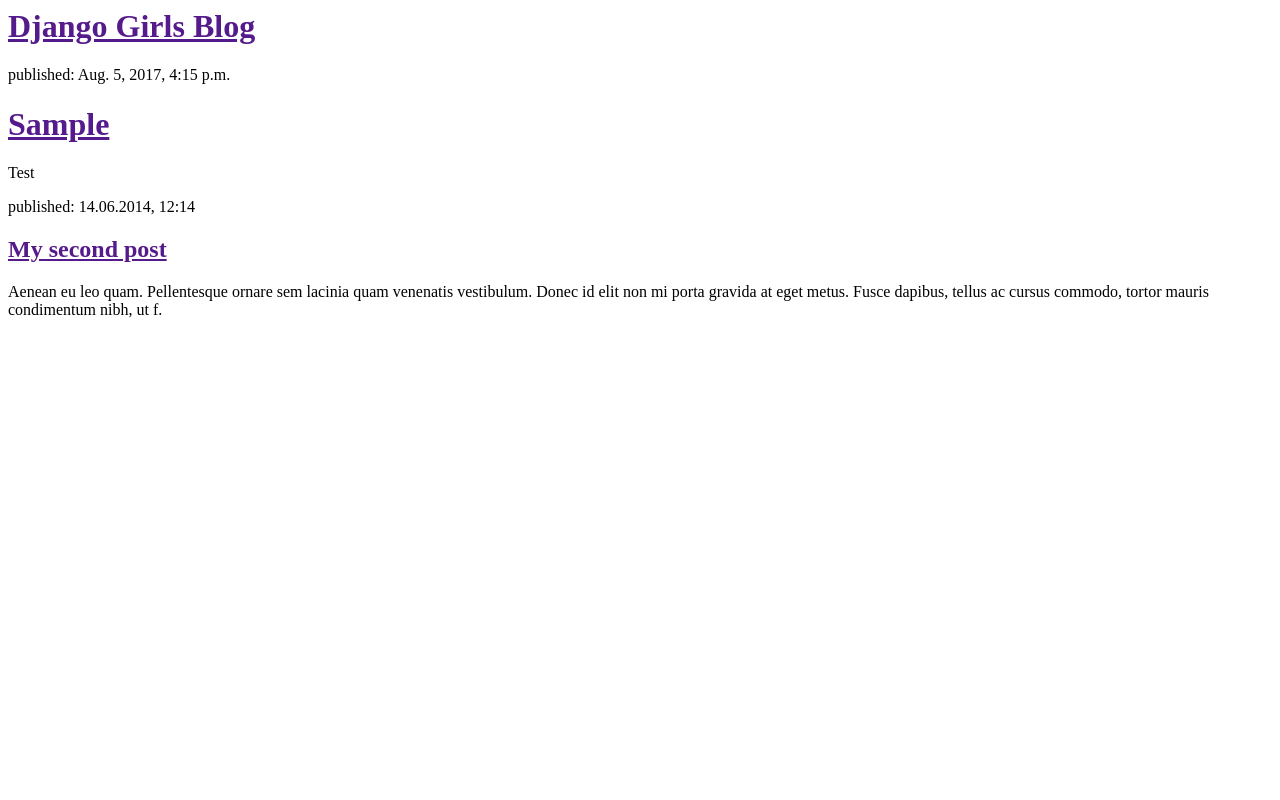
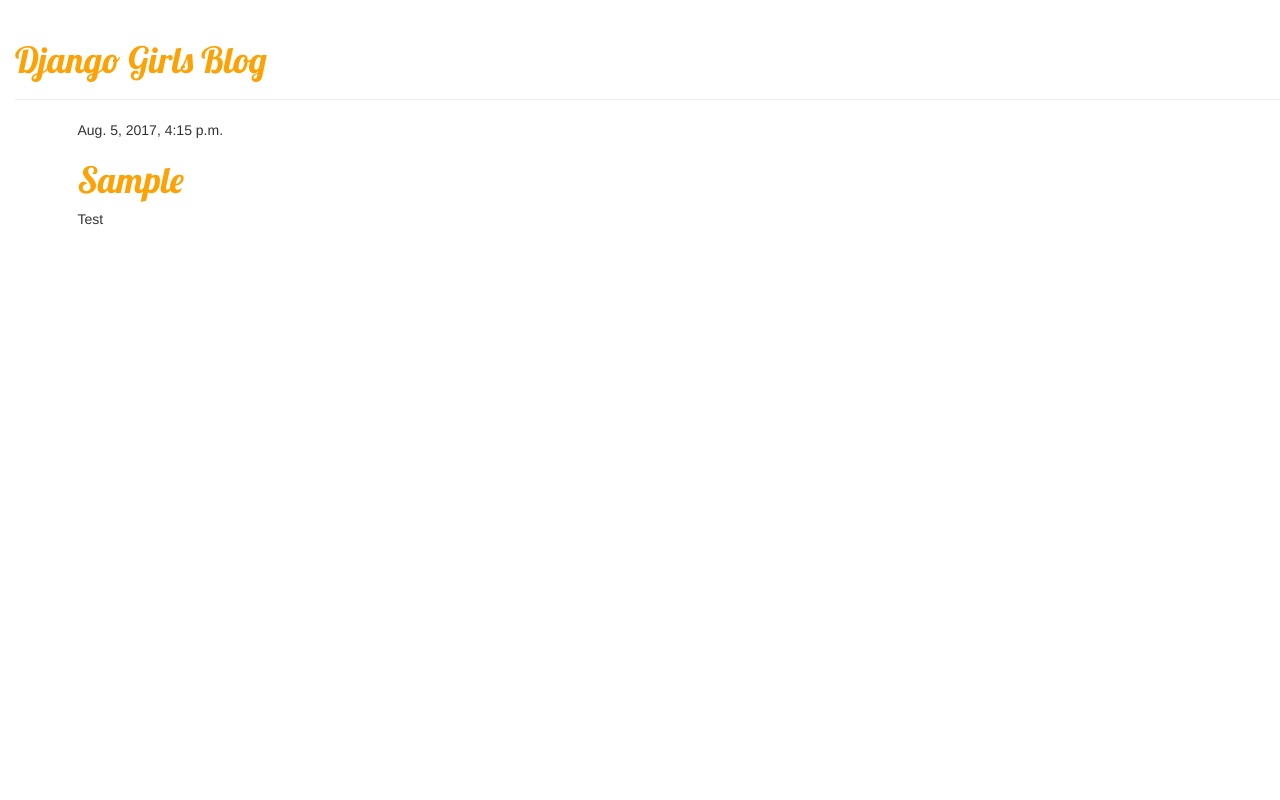
Before and after one commit to hesham-elomari/my-first-blog, a Django app: page / in a window 1280 px wide. Run offline with Django 3.2, Linux system fonts and the light colour scheme; data comes from the database, SQL or seed files in the repository; some libraries are stand-ins or nearby versions.

Commit message:
Added view and template for detailed blog post as well as CSS for the site.

```diff
--- /dev/null
+++ b/blog/static/css/blog.css
@@ -0,0 +1,10 @@
+
+
+body {
+  padding-left: 15px;
+}
+
+h1 a {
+    color: #FCA205;
+    font-family: 'Lobster';
+}
--- /dev/null
+++ b/blog/templates/blog/base.html
@@ -0,0 +1,23 @@
+{% load staticfiles %}
+<html>
+    <head>
+        <title>Django Girls blog</title>
+        <link rel="stylesheet" href="//maxcdn.bootstrapcdn.com/bootstrap/3.2.0/css/bootstrap.min.css">
+        <link rel="stylesheet" href="//maxcdn.bootstrapcdn.com/bootstrap/3.2.0/css/bootstrap-theme.min.css">
+        <link href='//fonts.googleapis.com/css?family=Lobster&subset=latin,latin-ext' rel='stylesheet' type='text/css'>
+        <link rel="stylesheet" href="{% static 'css/blog.css' %}">
+    </head>
+    <body>
+    <div class="page-header">
+        <h1><a href="/">Django Girls Blog</a></h1>
+    </div>
+    <div class="content container">
+        <div class="row">
+            <div class="col-md-8">
+            {% block content %}
+            {% endblock %}
+            </div>
+        </div>
+    </div>
+</body>
+</html>
--- a/blog/templates/blog/post_list.html
+++ b/blog/templates/blog/post_list.html
@@ -1,25 +1,14 @@
-<html>
-    <head>
-        <title>Django Girls blog</title>
-    </head>
-    <body>
-        <div>
-            <h1><a href="">Django Girls Blog</a></h1>
-        </div>
+{% extends 'blog/base.html' %}
 
 
-  {% for post in posts %}
-      <div>
-          <p>published: {{ post.published_date }}</p>
-          <h1><a href="">{{ post.title }}</a></h1>
-          <p>{{ post.text|linebreaksbr }}</p>
-      </div>
-  {% endfor %}
-
-        <div>
-            <p>published: 14.06.2014, 12:14</p>
-            <h2><a href="">My second post</a></h2>
-            <p>Aenean eu leo quam. Pellentesque ornare sem lacinia quam venenatis vestibulum. Donec id elit non mi porta gravida at eget metus. Fusce dapibus, tellus ac cursus commodo, tortor mauris condimentum nibh, ut f.</p>
+{% block content %}
+    {% for post in posts %}
+        <div class="post">
+            <div class="date">
+                {{ post.published_date }}
+            </div>
+            <h1><a href="{% url 'post_detail' pk=post.pk %}">{{ post.title }}</a></h1>
+            <p>{{ post.text|linebreaksbr }}</p>
         </div>
-    </body>
-</html>
+    {% endfor %}
+{% endblock content %}
--- a/blog/urls.py
+++ b/blog/urls.py
@@ -3,4 +3,5 @@ from . import views
 
 urlpatterns = [
     url(r'^$', views.post_list, name='post_list'),
+    url(r'^post/(?P<pk>\d+)/$', views.post_detail, name='post_detail'),
 ]
--- a/blog/views.py
+++ b/blog/views.py
@@ -1,8 +1,12 @@
 from django.shortcuts import render
 from django.utils import timezone
 from .models import Post
-
+from django.shortcuts import render, get_object_or_404
 # Create your views here.
 def post_list(request):
     posts = Post.objects.filter(published_date__lte=timezone.now()).order_by('published_date')
     return render(request, 'blog/post_list.html', {'posts': posts})
+
+def post_detail(request, pk):
+    post = get_object_or_404(Post, pk=pk)
+    return render(request, 'blog/post_detail.html', {'post': post})
```
Also changed, not shown: blog/templates/blog/post_detail.html (added, +13 -0 lines), 2 other files.
